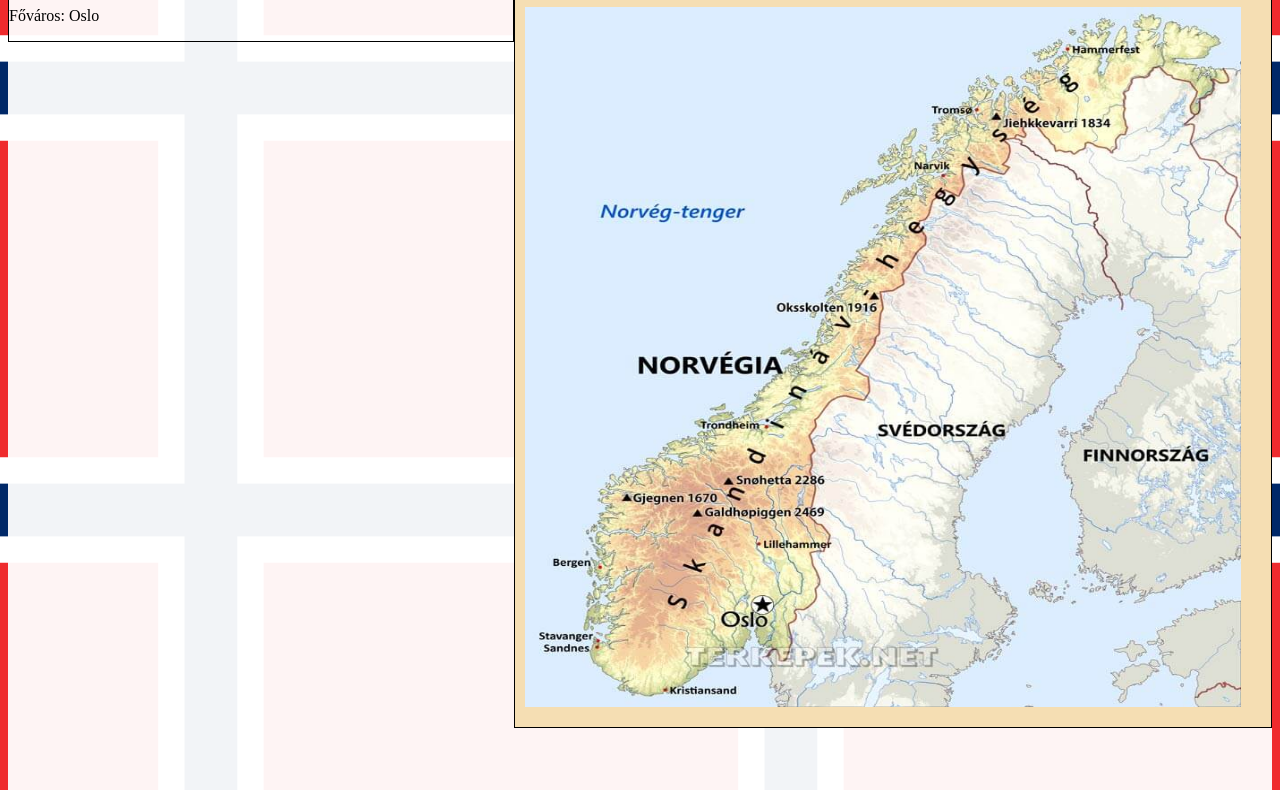
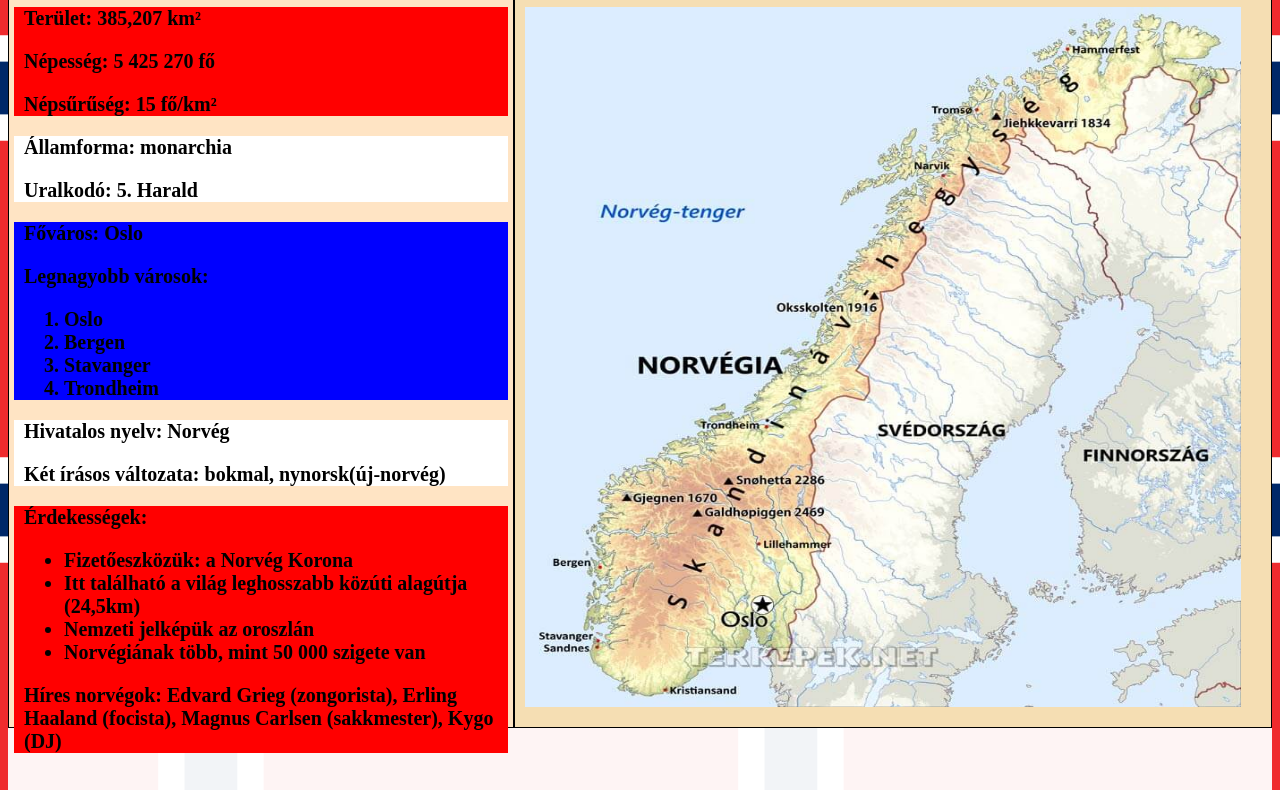
Before and after one commit to MeriLevente/11A_J-_tanul-k_Csapatja, a plain HTML site: page norvegia.html in a window 1280 px wide. Shown: the part 545-1335 px from the top of the page. Drawn offline with Linux system fonts and the light colour scheme.

Commit message:
Adatok és térkép elkészült

```diff
--- a/norvegia.css
+++ b/norvegia.css
@@ -74,11 +74,12 @@ body{
     float: left;
     width: calc(100% * 0.4 - 2px);
     border: 1px solid black;
+    height: 800px;
+    background-color: bisque;
 }
 
 #container1 h1{
     text-align: center;
-    padding-left: 100px;
 }
 
 #container2{
@@ -99,3 +100,26 @@ body{
     width: calc(100% - 40px);
     padding-left: 10px;
 }
+
+.box{
+    margin: 1px 5px 1px;
+    padding-left: 10px;
+    font-size: 20px;
+    font-weight: bold;
+}
+
+.boxpiros{
+    background-color: red;
+}
+
+.boxfeher{
+    background-color: white;
+}
+
+.boxkek{
+    background-color: blue;
+}
+
+.clear{
+    clear: both;
+}
--- a/norvegia.html
+++ b/norvegia.html
@@ -22,12 +22,47 @@
         <div id="main">
             <div id="container1">
                 <h1>Adatok</h1>
-                <p>Főváros: Oslo</p>
+                <div class="box boxpiros">
+                    <p>Terület: 385,207 km²</p>
+                    <p>Népesség: 5 425 270 fő</p>
+                    <p>Népsűrűség: 	15 fő/km²</p>
+                </div>
+                <div class="box boxfeher">
+                    <p>Államforma: monarchia</p>
+                    <p>Uralkodó: 5. Harald</p>
+                </div>
+                <div class="box boxkek">
+                    <p>Főváros: Oslo</p>
+                    <p>Legnagyobb városok:
+                        <ol>
+                            <li>Oslo</li>
+                            <li>Bergen</li>
+                            <li>Stavanger</li>
+                            <li>Trondheim</li>
+                        </ol>
+                    </p>
+                </div>
+                <div class="box boxfeher">
+                    <p>Hivatalos nyelv: Norvég</p>
+                    <p>Két írásos változata: bokmal, nynorsk(új-norvég)</p>
+                </div>
+                <div class="box boxpiros">
+                    <p>Érdekességek:
+                        <ul>
+                            <li>Fizetőeszközük: a Norvég Korona</li>
+                            <li>Itt található a világ leghosszabb közúti alagútja (24,5km)</li>
+                            <li>Nemzeti jelképük az oroszlán</li>
+                            <li>Norvégiának több, mint 50 000 szigete van</li>
+                        </ul>
+                    </p>
+                    <p>Híres norvégok: Edvard Grieg (zongorista), Erling Haaland (focista), Magnus Carlsen (sakkmester), Kygo (DJ) </p>
+                </div>
             </div>
             <div id="container2">
                 <h1>Norvégia térképe</h1>
                 <img src="img/norvegia_terkep.jpg" alt="" id="terkep">
             </div>
+            <div class="clear"></div>
         </div>
         <div id="footer"></div>
     </div>
```
